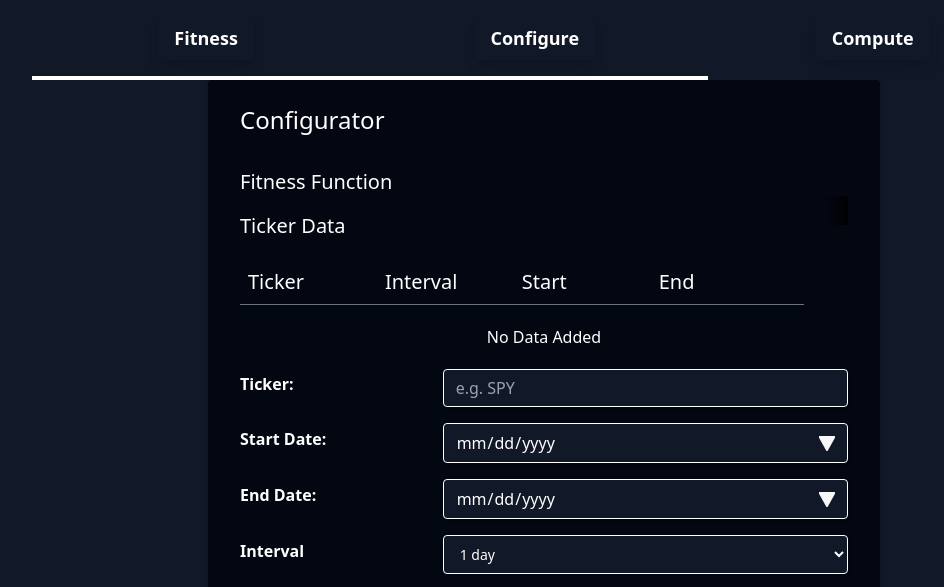
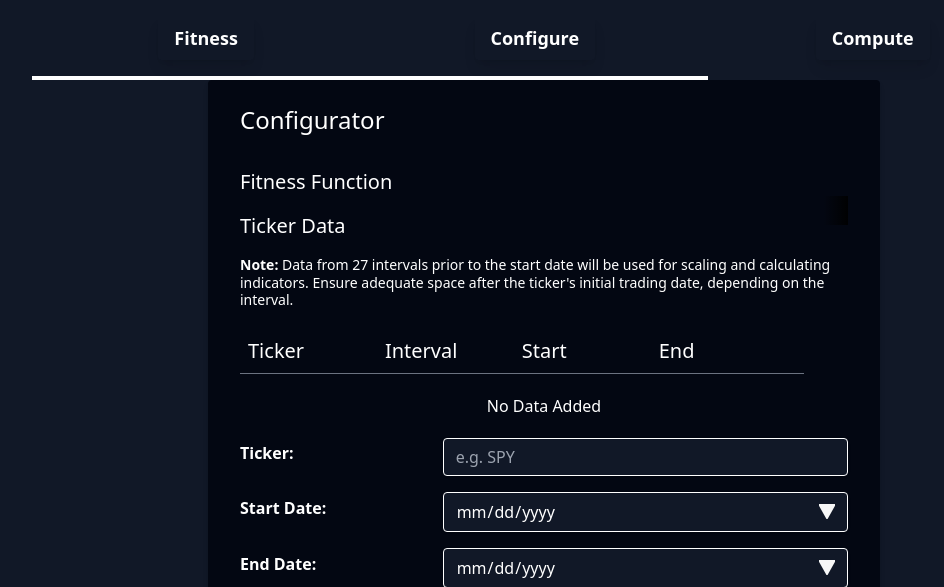
Before and after one commit to jodhangill/Quanet, a Flask app: page /configurator in a window 1280 px wide. Shown: the top 587 px of the page, without its empty margins (96-1040 px from the left). Run offline with Flask 3, Linux system fonts and the light colour scheme.

Commit message:
Handle insufficient number of data points

```diff
--- a/app.py
+++ b/app.py
@@ -9,6 +9,8 @@ import zipfile
 import io
 import yfinance as yf
 import yfinance.shared as shared
+from datetime import datetime, timedelta
+import dateutil.relativedelta as rd
 
 app = Flask(__name__)
 app.secret_key = os.getenv('FLASK_SECRET_KEY')
@@ -25,20 +27,76 @@ def fitness():
 def configurator():
     return render_template('configurator.html')
 
+def split_interval(interval):
+    letters = ''
+    numbers = ''
+    for char in interval:
+        if char.isalpha():
+            letters += char
+        elif char.isdigit():
+            numbers += char
+    return letters, numbers
+
+def subtract_from_date(date_string, interval):
+    date = datetime.strptime(date_string, '%Y-%m-%d')
+    unit, quantity = split_interval(interval)
+    print(quantity)
+
+    # Subtract for at least 27 extra data points, accounting for an assumed a max of 3 consecutive days without any data
+    if unit == 'd':
+        return date - timedelta(days=(48*int(quantity)))
+    elif unit == 'wk':
+        return date - timedelta(weeks=(30*int(quantity)))
+    elif unit == 'mo':
+        return date - rd.relativedelta(months=(30*int(quantity)))
+    elif unit == 'h':
+        return date - timedelta(hours=(150*int(quantity)))
+    elif unit == 'm':
+        print(date - timedelta(minutes=(5000*int(quantity))))
+        return date - timedelta(minutes=(5000*int(quantity)))
+    else:
+        print(unit)
+        raise ValueError("Unsupported unit of time.")
+
+
+def trim_data(df, reference_date_str, previous_rows=27):
+    reference_date = pd.to_datetime(reference_date_str).tz_localize(df.index.tz)
+    match_index = (df.index >= reference_date).argmax()
+    start_index = max(0, match_index - previous_rows)
+
+    filtered_df = df.iloc[start_index:]
+
+    return filtered_df
+
 def download_data(data_requests):
     data_files = []
     errors = []
     for data_request in data_requests:
+        ticker = data_request.get('ticker')
+        start = data_request.get('start')
+        end = end=data_request.get('end')
+        interval = data_request.get('interval')
+
+        adjusted_start = subtract_from_date(start, interval)
+
         try:
-            data = yf.download(data_request.get('ticker'), start=data_request.get('start'), end=data_request.get('end'), interval=data_request.get('interval'))
+            data = yf.download(ticker, start=adjusted_start, end=end, interval=interval)
         except Exception as e:
             errors.append(e)
-        file_name = ''.join(str(value) for value in data_request.values())
+        data_length = len(data) - 1
+
         if shared._ERRORS:
             print(next(iter(shared._ERRORS.values())))
             errors.append(next(iter(shared._ERRORS.values())))
+        elif data_length < 28:
+            print(data_length)
+            errors.append(f"('${data_request.get('ticker')}: Only contains {data_length} data points. At least 28 data points required for initial computation')")
+
+        trimmed_data = trim_data(data, start)
+        file_name = ''.join(str(value) for value in data_request.values())
         print(file_name)
-        data.to_csv(file_name)
+        trimmed_data.to_csv(file_name)
+
         data_files.append(file_name)
     print(data_files)
     return data_files, errors
--- a/static/css/output.css
+++ b/static/css/output.css
@@ -1156,6 +1156,14 @@ video {
   font-weight: 600;
 }
 
+.leading-none {
+  line-height: 1;
+}
+
+.leading-tight {
+  line-height: 1.25;
+}
+
 .text-gray-200 {
   --tw-text-opacity: 1;
   color: rgb(229 231 235 / var(--tw-text-opacity));
--- a/templates/configurator.html
+++ b/templates/configurator.html
@@ -13,6 +13,7 @@
             <div class="fade"></div>
         </div>
         <h2 id="tickerData" class="text-xl mt-4 mb-4">Ticker Data</h2>
+        <h3 class="text-sm leading-tight"><strong>Note: </strong>Data from 27 intervals prior to the start date will be used for scaling and calculating indicators. Ensure adequate space after the ticker's initial trading date, depending on the interval.</h3>
         <div id="tickerList" class="mb-5">
             <div id="tickerHeadings" class="flex justify-center my-5">
                 <div class="grid grid-cols-3 md:grid-cols-4 bg-gray-950 w-full py-2 px-2 border-gray-500 border-b md:text-xl">
```
Also changed, not shown: static/python/compute.py (+8 -6 lines).
